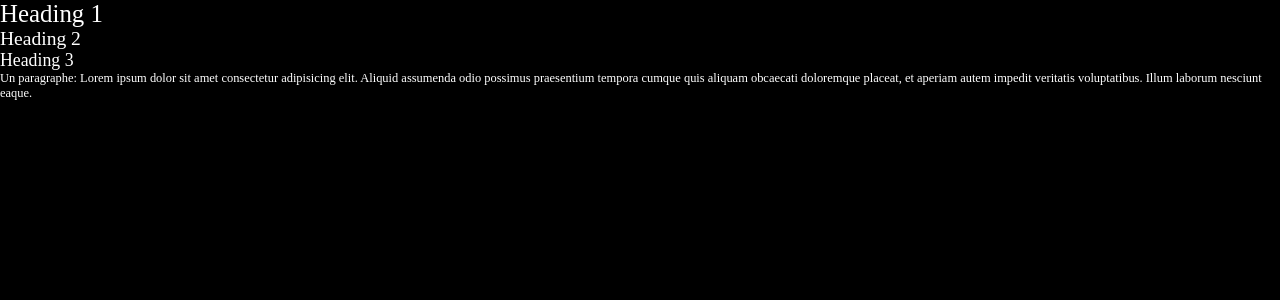
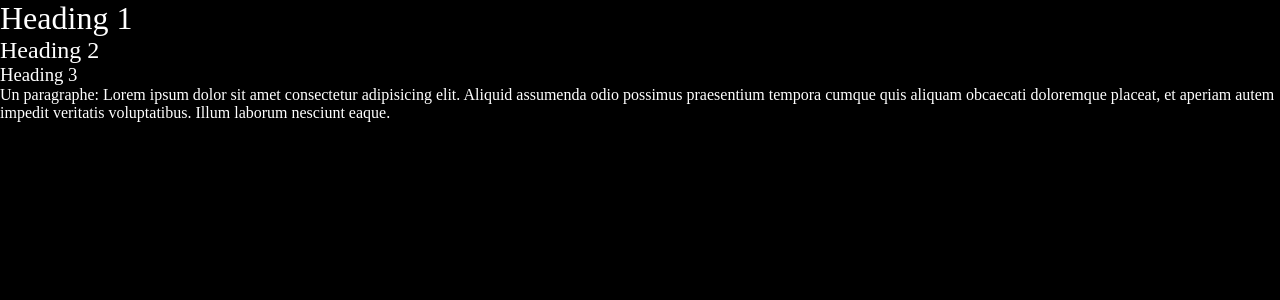
Before and after one commit to bleubleuchocotte/bleubleu-vitrine-nuxt, a Nuxt app: page / in a window 1280 px wide. Shown: the top 300 px of the page. Built offline with nearby package versions, Linux system fonts and the light colour scheme.

Commit message:
feat: use of map inside font mixin to reduce code length

```diff
--- a/assets/styles/0-settings/_settings-mixins.scss
+++ b/assets/styles/0-settings/_settings-mixins.scss
@@ -1,34 +1,26 @@
+@use "sass:map";
+
 /**
 -----------------------------------------------------
 FONT
 -----------------------------------------------------
 */
 @function pxToVw($size, $breakpoint) {
-  @return calc($size/$breakpoint) * 100vw;
+  @return max(#{$size*0.8}px, ($size / $breakpoint) * 100vw);
 }
 
 @mixin font($font) {
-  $mobile-xs-target: 390;
-  $mobile-target: 768;
-  $tablet-target: 1024;
-  $dekstop-target: 1440;
+
 
   @if ($font == "text/p") {
     $base-fs: 14;
     line-height: normal;
     font-weight: normal;
 
-    @media #{$mobile-xs} {
-      font-size: pxToVw($base-fs, $mobile-xs-target);
-    }
-    @media #{$mobile} {
-      font-size: pxToVw($base-fs, $mobile-target);
-    }
-    @media #{$tablet} {
-      font-size: pxToVw($base-fs, $tablet-target);
-    }
-    @media #{$desktop} {
-      font-size: pxToVw($base-fs, $dekstop-target);
+    @each $index, $size in $sizes {
+      @media #{map.get($size, "media")} {
+        font-size: pxToVw($base-fs, map.get($size, "target"));
+      }
     }
   }
   @else if ($font == "title/h1") {
@@ -36,17 +28,10 @@ FONT
     line-height: normal;
     font-weight: normal;
 
-    @media #{$mobile-xs} {
-      font-size: pxToVw($base-fs, $mobile-xs-target);
-    }
-    @media #{$mobile} {
-      font-size: pxToVw($base-fs, $mobile-target);
-    }
-    @media #{$tablet} {
-      font-size: pxToVw($base-fs, $tablet-target);
-    }
-    @media #{$desktop} {
-      font-size: pxToVw($base-fs, $dekstop-target);
+    @each $index, $size in $sizes {
+      @media #{map.get($size, "media")} {
+        font-size: pxToVw($base-fs, map.get($size, "target"));
+      }
     }
   }
   @else if ($font == "title/h2") {
@@ -54,17 +39,10 @@ FONT
     line-height: normal;
     font-weight: normal;
 
-    @media #{$mobile-xs} {
-      font-size: pxToVw($base-fs, $mobile-xs-target);
-    }
-    @media #{$mobile} {
-      font-size: pxToVw($base-fs, $mobile-target);
-    }
-    @media #{$tablet} {
-      font-size: pxToVw($base-fs, $tablet-target);
-    }
-    @media #{$desktop} {
-      font-size: pxToVw($base-fs, $dekstop-target);
+    @each $index, $size in $sizes {
+      @media #{map.get($size, "media")} {
+        font-size: pxToVw($base-fs, map.get($size, "target"));
+      }
     }
   }
   @else if ($font == "title/h3") {
@@ -72,17 +50,10 @@ FONT
     line-height: normal;
     font-weight: normal;
 
-    @media #{$mobile-xs} {
-      font-size: pxToVw($base-fs, $mobile-xs-target);
-    }
-    @media #{$mobile} {
-      font-size: pxToVw($base-fs, $mobile-target);
-    }
-    @media #{$tablet} {
-      font-size: pxToVw($base-fs, $tablet-target);
-    }
-    @media #{$desktop} {
-      font-size: pxToVw($base-fs, $dekstop-target);
+    @each $index, $size in $sizes {
+      @media #{map.get($size, "media")} {
+        font-size: pxToVw($base-fs, map.get($size, "target"));
+      }
     }
   }
   @else if ($font == "title/h4") {
@@ -90,17 +61,10 @@ FONT
     line-height: normal;
     font-weight: normal;
 
-    @media #{$mobile-xs} {
-      font-size: pxToVw($base-fs, $mobile-xs-target);
-    }
-    @media #{$mobile} {
-      font-size: pxToVw($base-fs, $mobile-target);
-    }
-    @media #{$tablet} {
-      font-size: pxToVw($base-fs, $tablet-target);
-    }
-    @media #{$desktop} {
-      font-size: pxToVw($base-fs, $dekstop-target);
+    @each $index, $size in $sizes {
+      @media #{map.get($size, "media")} {
+        font-size: pxToVw($base-fs, map.get($size, "target"));
+      }
     }
   }
 }
--- a/assets/styles/0-settings/_settings-variables.scss
+++ b/assets/styles/0-settings/_settings-variables.scss
@@ -1,8 +1,18 @@
 $mobile-xs: "screen and (max-width: 389px)"; // Pour tous les petits écrans
-$mobile: "screen and (min-width: 490px) and (max-width: 768px)"; // Pour tous les écrans qui ne sont pas des tablettes / ordinateurs
-
+$mobile: "screen and (min-width: 380px) and (max-width: 768px)"; // Pour tous les écrans qui ne sont pas des tablettes / ordinateurs
 $tablet: "screen and (min-width: 769px) and (max-width: 1023px)"; // Pour tous les écrans qui sont des tablettes
-
 $desktop: "screen and (min-width: 1024px)"; // Pour tous les écrans qui ne sont pas des mobiles / tablettes
 
+$mobile-xs-target: 389;
+$mobile-target: 768;
+$tablet-target: 1023;
+$desktop-target: 1440;
+
+$sizes: (
+	1: ("media": $mobile-xs, "target": $mobile-xs-target),
+	2: ("media": $mobile, "target": $mobile-target),
+	3: ("media": $tablet, "target": $tablet-target),
+	4: ("media": $desktop, "target": $desktop-target),
+); // Utiliser pour calculer les fonts dans _settings-mixins.scss;
+
 $desktop-down: "screen and (max-width: 1023px)"; // Pour tous les écrans qui ne sont pas des ordinateurs
```
